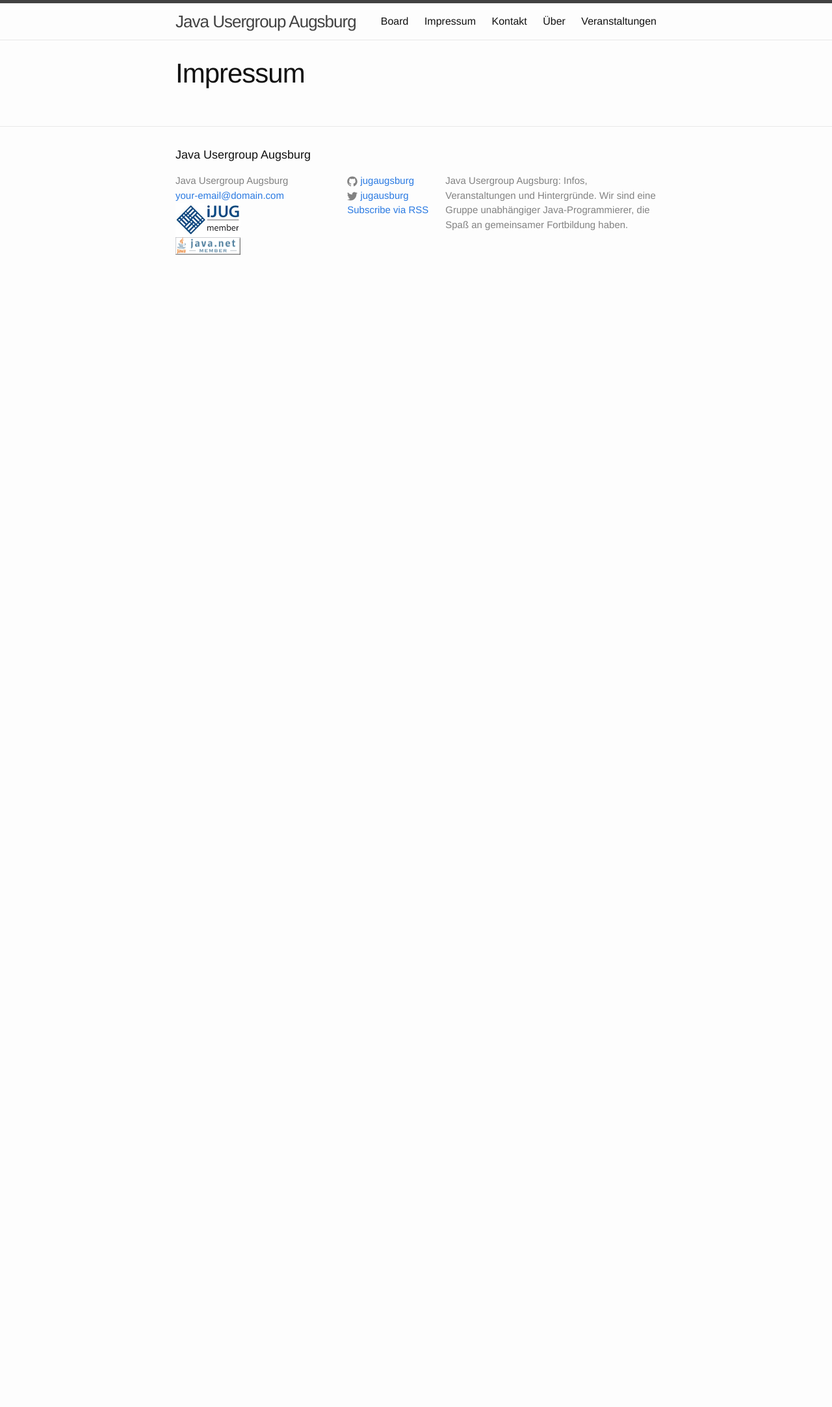
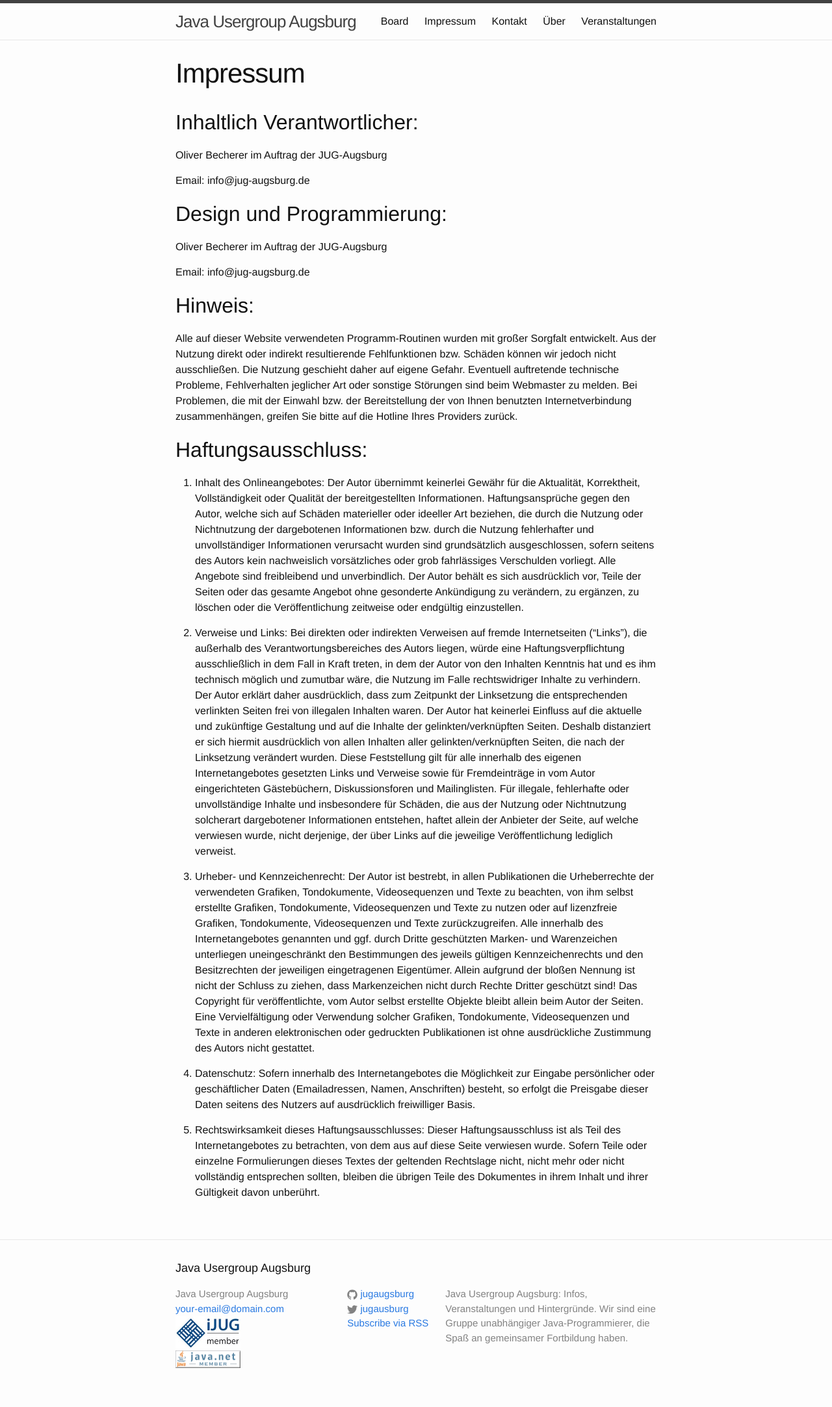
Before and after one commit to jugaugsburg/www.jug-augsburg.de, a Jekyll site: the page built from impressum.md, in a window 1280 px wide. Shown: the whole page at 65% size. Built offline with Jekyll 4.4.1, drawn with Linux system fonts in a browser that asks for light colours; before the commit the page ends 900 px from its top, so only the background shows below that.

```diff
--- a/_sass/_layout.scss
+++ b/_sass/_layout.scss
@@ -245,3 +245,17 @@
  max-width: 100px;
  max-height: 60px;
 }
+
+.board-members {
+    list-style: none;
+
+    li {
+        float: left;
+        padding: 20px;
+        max-width: 125px;
+    }
+
+    img {
+
+    }
+}
--- a/impressum.html
+++ /dev/null
@@ -1,5 +0,0 @@
----
-layout: page
-title: Impressum
-permalink: /impressum/
----
--- /dev/null
+++ b/impressum.md
@@ -0,0 +1,38 @@
+---
+layout: page
+title: Impressum
+permalink: /impressum/
+---
+
+## Inhaltlich Verantwortlicher:
+
+Oliver Becherer im Auftrag der JUG-Augsburg
+
+Email: info@jug-augsburg.de
+
+## Design und Programmierung:
+
+Oliver Becherer im Auftrag der JUG-Augsburg
+
+Email: info@jug-augsburg.de
+
+## Hinweis:
+
+Alle auf dieser Website verwendeten Programm-Routinen wurden mit großer Sorgfalt entwickelt. Aus der Nutzung direkt oder indirekt resultierende Fehlfunktionen bzw. Schäden können wir jedoch nicht ausschließen. Die Nutzung geschieht daher auf eigene Gefahr. Eventuell auftretende technische Probleme, Fehlverhalten jeglicher Art oder sonstige Störungen sind beim Webmaster zu melden. Bei Problemen, die mit der Einwahl bzw. der Bereitstellung der von Ihnen benutzten Internetverbindung zusammenhängen, greifen Sie bitte auf die Hotline Ihres Providers zurück.
+
+## Haftungsausschluss:
+
+1. Inhalt des Onlineangebotes:
+Der Autor übernimmt keinerlei Gewähr für die Aktualität, Korrektheit, Vollständigkeit oder Qualität der bereitgestellten Informationen. Haftungsansprüche gegen den Autor, welche sich auf Schäden materieller oder ideeller Art beziehen, die durch die Nutzung oder Nichtnutzung der dargebotenen Informationen bzw. durch die Nutzung fehlerhafter und unvollständiger Informationen verursacht wurden sind grundsätzlich ausgeschlossen, sofern seitens des Autors kein nachweislich vorsätzliches oder grob fahrlässiges Verschulden vorliegt. Alle Angebote sind freibleibend und unverbindlich. Der Autor behält es sich ausdrücklich vor, Teile der Seiten oder das gesamte Angebot ohne gesonderte Ankündigung zu verändern, zu ergänzen, zu löschen oder die Veröffentlichung zeitweise oder endgültig einzustellen.
+
+2. Verweise und Links:
+Bei direkten oder indirekten Verweisen auf fremde Internetseiten ("Links"), die außerhalb des Verantwortungsbereiches des Autors liegen, würde eine Haftungsverpflichtung ausschließlich in dem Fall in Kraft treten, in dem der Autor von den Inhalten Kenntnis hat und es ihm technisch möglich und zumutbar wäre, die Nutzung im Falle rechtswidriger Inhalte zu verhindern. Der Autor erklärt daher ausdrücklich, dass zum Zeitpunkt der Linksetzung die entsprechenden verlinkten Seiten frei von illegalen Inhalten waren. Der Autor hat keinerlei Einfluss auf die aktuelle und zukünftige Gestaltung und auf die Inhalte der gelinkten/verknüpften Seiten. Deshalb distanziert er sich hiermit ausdrücklich von allen Inhalten aller gelinkten/verknüpften Seiten, die nach der Linksetzung verändert wurden. Diese Feststellung gilt für alle innerhalb des eigenen Internetangebotes gesetzten Links und Verweise sowie für Fremdeinträge in vom Autor eingerichteten Gästebüchern, Diskussionsforen und Mailinglisten. Für illegale, fehlerhafte oder unvollständige Inhalte und insbesondere für Schäden, die aus der Nutzung oder Nichtnutzung solcherart dargebotener Informationen entstehen, haftet allein der Anbieter der Seite, auf welche verwiesen wurde, nicht derjenige, der über Links auf die jeweilige Veröffentlichung lediglich verweist.
+
+3. Urheber- und Kennzeichenrecht:
+Der Autor ist bestrebt, in allen Publikationen die Urheberrechte der verwendeten Grafiken, Tondokumente, Videosequenzen und Texte zu beachten, von ihm selbst erstellte Grafiken, Tondokumente, Videosequenzen und Texte zu nutzen oder auf lizenzfreie Grafiken, Tondokumente, Videosequenzen und Texte zurückzugreifen. Alle innerhalb des Internetangebotes genannten und ggf. durch Dritte geschützten Marken- und Warenzeichen unterliegen uneingeschränkt den Bestimmungen des jeweils gültigen Kennzeichenrechts und den Besitzrechten der jeweiligen eingetragenen Eigentümer. Allein aufgrund der bloßen Nennung ist nicht der Schluss zu ziehen, dass Markenzeichen nicht durch Rechte Dritter geschützt sind! Das Copyright für veröffentlichte, vom Autor selbst erstellte Objekte bleibt allein beim Autor der Seiten. Eine Vervielfältigung oder Verwendung solcher Grafiken, Tondokumente, Videosequenzen und Texte in anderen elektronischen oder gedruckten Publikationen ist ohne ausdrückliche Zustimmung des Autors nicht gestattet.
+
+4. Datenschutz:
+Sofern innerhalb des Internetangebotes die Möglichkeit zur Eingabe persönlicher oder geschäftlicher Daten (Emailadressen, Namen, Anschriften) besteht, so erfolgt die Preisgabe dieser Daten seitens des Nutzers auf ausdrücklich freiwilliger Basis.
+
+5. Rechtswirksamkeit dieses Haftungsausschlusses:
+Dieser Haftungsausschluss ist als Teil des Internetangebotes zu betrachten, von dem aus auf diese Seite verwiesen wurde. Sofern Teile oder einzelne Formulierungen dieses Textes der geltenden Rechtslage nicht, nicht mehr oder nicht vollständig entsprechen sollten, bleiben die übrigen Teile des Dokumentes in ihrem Inhalt und ihrer Gültigkeit davon unberührt.
```
Also changed, not shown: board.md (+18 -1 lines), kontakt.md (+20 -0 lines), ueber.md (+23 -4 lines), images/board/anja-stiedl.jpg (added), images/board/christian-grobmeier.png (added), images/board/jochen-stricker.jpg (added), images/board/oliver-becherer.jpg (added).
